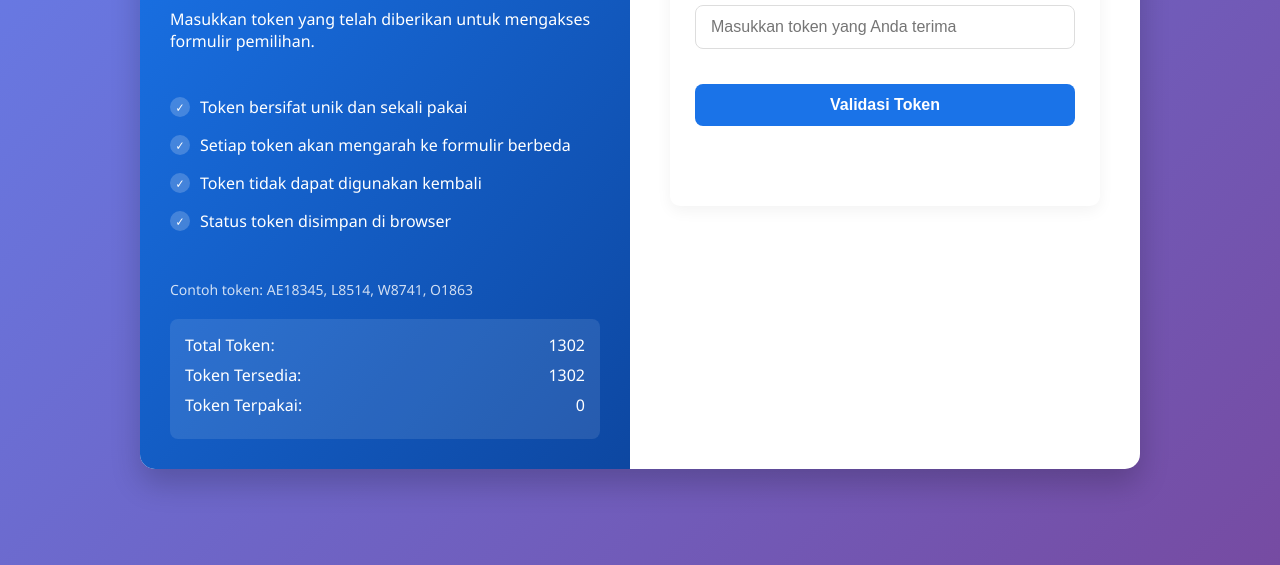
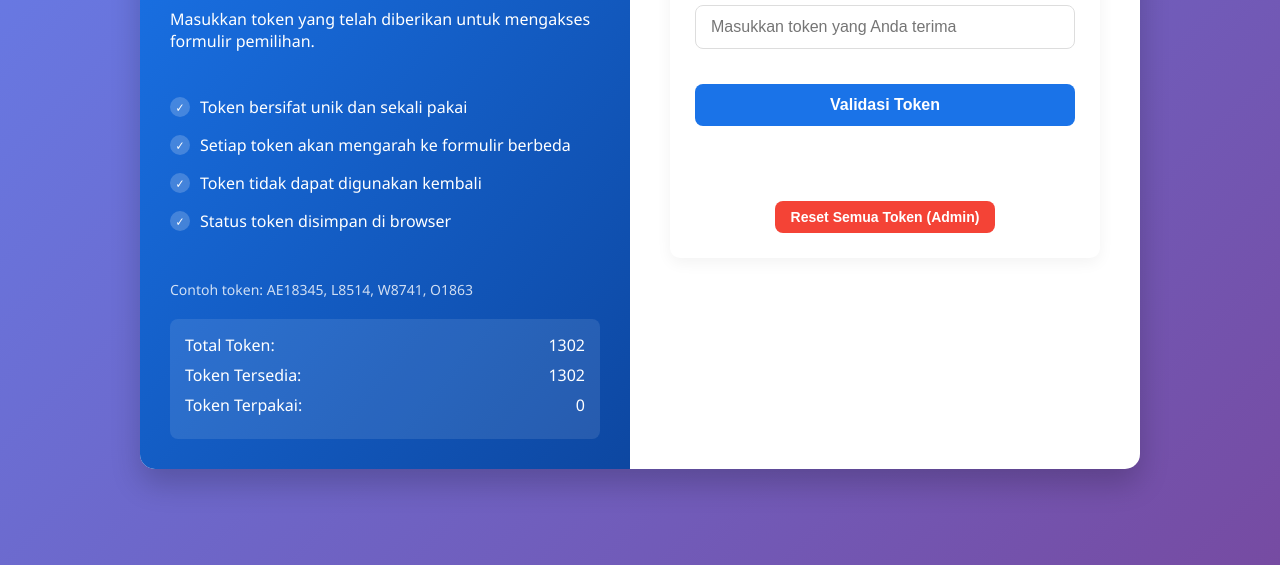
Before and after one commit to Ihumam/kpum, a plain HTML site: page index.html in a window 1280 px wide. Shown: the part 235-800 px from the top of the page. Drawn offline with Linux system fonts and the light colour scheme.

Commit message:
Update index.html

```diff
--- a/index.html
+++ b/index.html
@@ -245,7 +245,11 @@
 
         <div id="msg"></div>
 
-
+        <div style="margin-top: 20px; text-align: center;">
+          <button onclick="resetTokens()" style="background: #f44336; width: auto; padding: 8px 16px; font-size: 14px;">
+            Reset Semua Token (Admin)
+          </button>
+        </div>
 
 
       </div>
```
